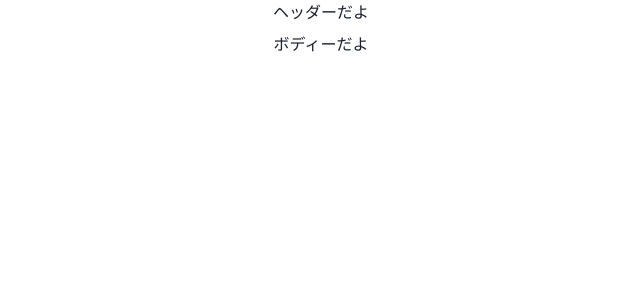
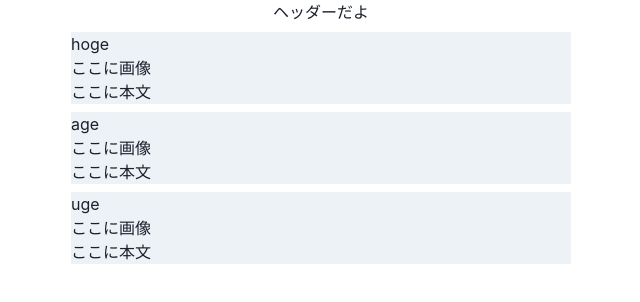
Before and after one commit to mahjongapp/nanikiru, a Next.js app: page / in a window 1280 px wide. Shown: the top 302 px of the page, without its empty margins (319-959 px from the left). Built offline with nearby package versions, Linux system fonts and the light colour scheme.

Commit message:
投稿を見るためのコンポーネントの雛形を作った

```diff
--- /dev/null
+++ b/src/components/PostPreview.tsx
@@ -0,0 +1,15 @@
+import { Box } from '@chakra-ui/react'
+
+type Props = {
+  title: string
+}
+
+export default function PostPreview({ title }: Props) {
+  return (
+    <Box bg='gray.100' w={500}>
+      <Box>{title}</Box>
+      <Box>ここに画像</Box>
+      <Box>ここに本文</Box>
+    </Box>
+  )
+}
--- a/src/pages/index.tsx
+++ b/src/pages/index.tsx
@@ -1,12 +1,17 @@
 import type { NextPage } from 'next'
-import { VStack, Box } from '@chakra-ui/react'
+import { VStack, Box, Stack } from '@chakra-ui/react'
 import Header from '../components/header'
+import PostPreview from '../components/PostPreview'
 
 const Home: NextPage = () => {
   return (
     <VStack>
       <Header></Header>
-      <Box>ボディーだよ</Box>
+      <Stack>
+        <PostPreview title='hoge'></PostPreview>
+        <PostPreview title='age'></PostPreview>
+        <PostPreview title='uge'></PostPreview>
+      </Stack>
     </VStack>
   )
 }
```
